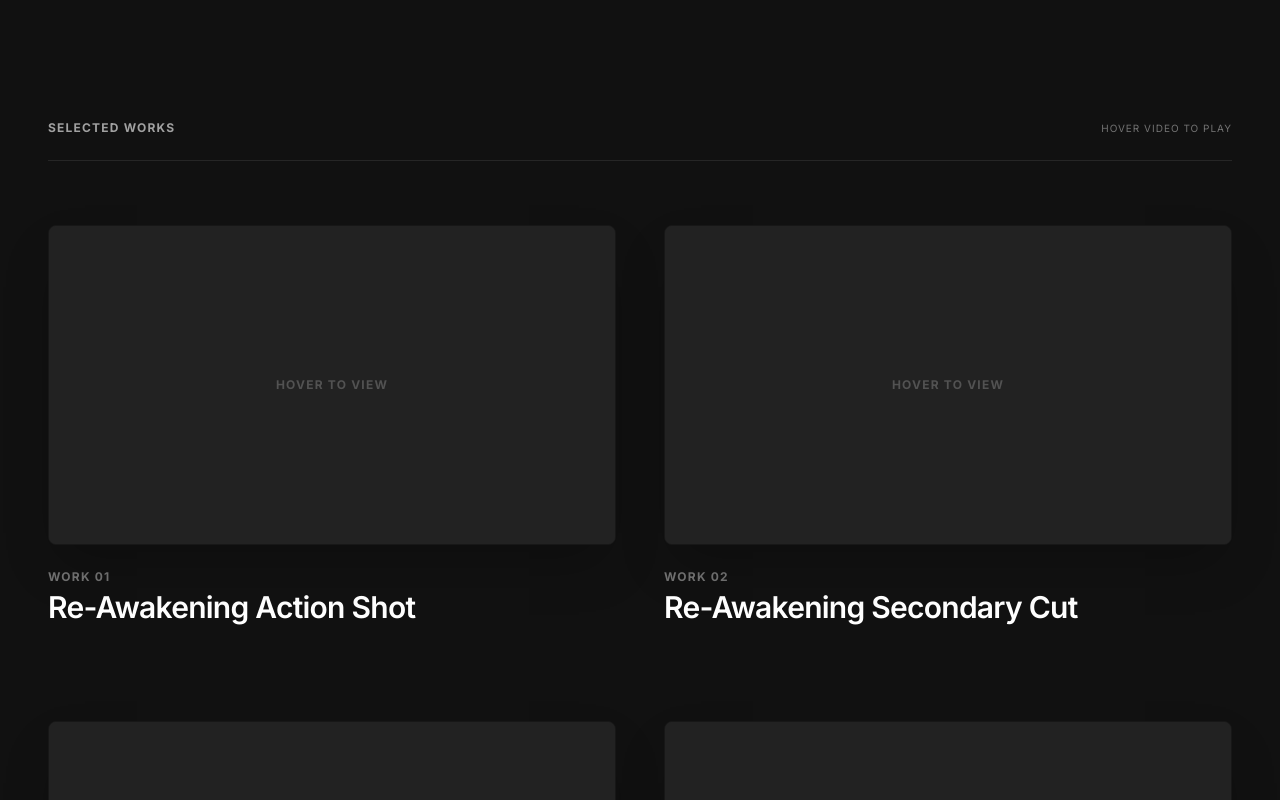
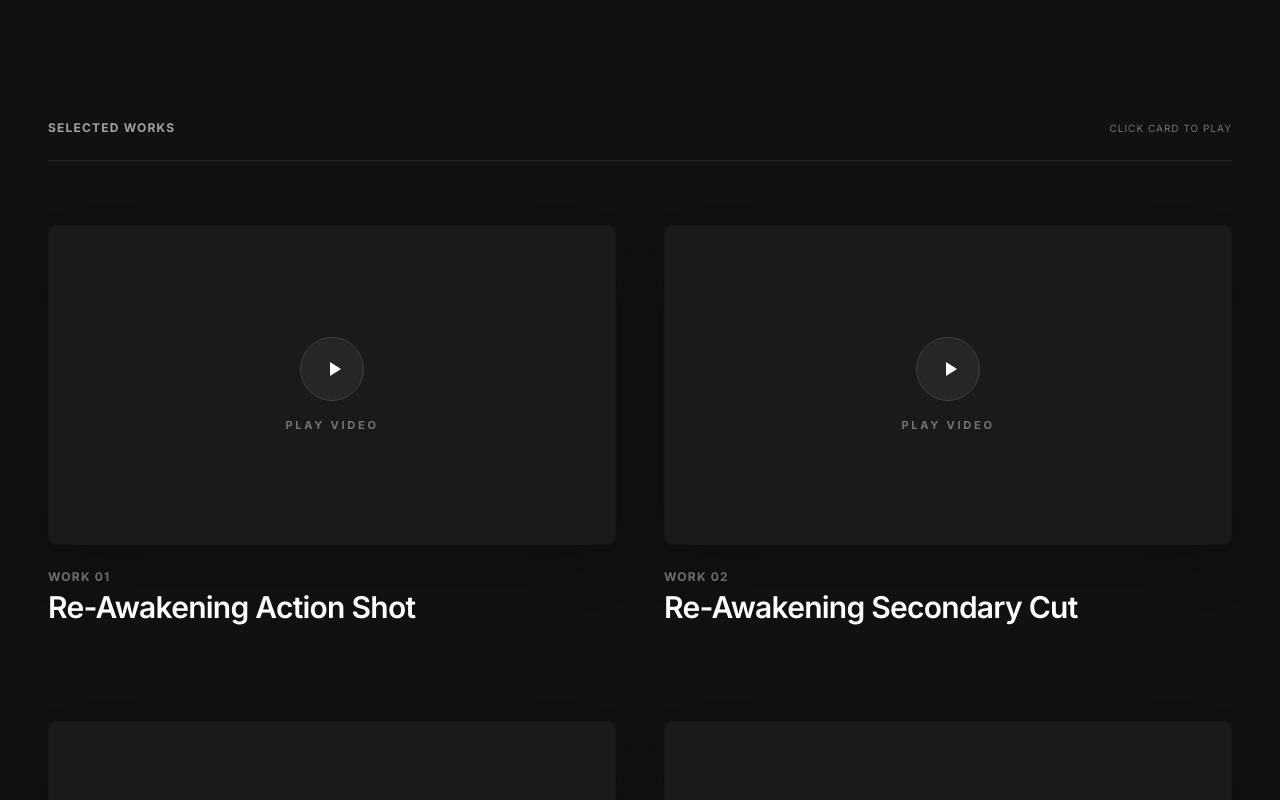
Before and after one commit to Kstyles-byte/shanx, a Next.js app: page / in a window 1280 px wide. Shown: the part 680-1480 px from the top of the page. Built offline with nearby package versions, Linux system fonts and the light colour scheme.

Commit message:
implement video modal with click-to-play functionality and Escape key close

```diff
--- a/src/app/page.tsx
+++ b/src/app/page.tsx
@@ -70,7 +70,7 @@ const tools = ["OpenToonz", "ToonBoom", "Krita", "SketchBook Pro"];
 
 export default function Home() {
   const observerRef = useRef<IntersectionObserver | null>(null);
-  const [hoveredId, setHoveredId] = useState<string | null>(null);
+  const [activeProject, setActiveProject] = useState<Project | null>(null);
 
   useEffect(() => {
     observerRef.current = new IntersectionObserver(
@@ -104,8 +104,20 @@ export default function Home() {
     }
   };
 
+  // Close modal with Escape key
+  useEffect(() => {
+    const handleKeyDown = (e: KeyboardEvent) => {
+      if (e.key === "Escape") {
+        setActiveProject(null);
+      }
+    };
+    window.addEventListener("keydown", handleKeyDown);
+    return () => window.removeEventListener("keydown", handleKeyDown);
+  }, []);
+
   return (
     <main className="flex-1 bg-[#111111] text-[#E5E5E5] selection:bg-[#E5E5E5] selection:text-[#111111]">
+      {/* Hero Section */}
       <section className="min-h-screen flex flex-col justify-center items-center text-center px-6 md:px-12 max-w-7xl mx-auto">
         <h1 className="text-5xl md:text-8xl font-bold text-white tracking-tighter mb-6 uppercase">
           Fortune Chidi
@@ -121,56 +133,119 @@ export default function Home() {
         </button>
       </section>
 
+      {/* Work Gallery */}
       <section className="px-6 md:px-12 max-w-7xl mx-auto mb-32">
         <div className="mb-16 border-b border-neutral-800 pb-6 flex justify-between items-end">
           <h2 className="text-xs font-bold tracking-widest text-neutral-400 uppercase">
             Selected Works
           </h2>
           <span className="text-[10px] text-neutral-500 uppercase tracking-widest hidden sm:inline">
-            Hover video to play
+            Click card to play
           </span>
         </div>
         <div className="grid grid-cols-1 md:grid-cols-2 gap-x-12 gap-y-24">
-          {projects.map((project) => {
-            const isHovered = hoveredId === project.id;
-            return (
-              <div key={project.id} className="project-card flex flex-col gap-4">
+          {projects.map((project) => (
             <div
-                  onMouseEnter={() => setHoveredId(project.id)}
-                  onMouseLeave={() => setHoveredId(null)}
-                  className="project-video-container rounded-lg bg-[#222222] overflow-hidden aspect-video shadow-2xl border border-neutral-900 cursor-pointer relative"
+              key={project.id}
+              onClick={() => setActiveProject(project)}
+              className="project-card flex flex-col gap-4 group cursor-pointer"
             >
-                  <div className={`absolute inset-0 bg-[#222222] flex items-center justify-center transition-opacity duration-300 ${isHovered ? "opacity-0 pointer-events-none" : "opacity-100"}`}>
-                    <span className="text-xs font-bold tracking-widest text-neutral-600 uppercase">
-                      Hover to View
+              {/* Premium Brutalist Placeholder Card */}
+              <div className="project-video-container rounded-lg bg-[#1A1A1A] hover:bg-[#222222] transition-colors duration-300 aspect-video shadow-2xl border border-neutral-900 flex flex-col items-center justify-center relative p-8 group-hover:scale-[1.02]">
+                <div className="flex flex-col items-center gap-4 transition-transform duration-300 group-hover:scale-110">
+                  <div className="w-16 h-16 rounded-full bg-neutral-800 flex items-center justify-center text-white border border-neutral-700 transition-all duration-300 group-hover:bg-white group-hover:text-black group-hover:border-white">
+                    <svg
+                      xmlns="http://www.w3.org/2000/svg"
+                      fill="currentColor"
+                      viewBox="0 0 24 24"
+                      className="w-6 h-6 translate-x-[2px]"
+                    >
+                      <path d="M8 5v14l11-7z" />
+                    </svg>
+                  </div>
+                  <span className="text-[11px] font-bold tracking-[0.25em] text-neutral-500 uppercase group-hover:text-neutral-300 transition-colors">
+                    PLAY VIDEO
                   </span>
                 </div>
-
-                  {isHovered && (
-                    <video
-                      src={project.videoSrc}
-                      autoPlay
-                      loop
-                      muted
-                      playsInline
-                      className="w-full h-full object-cover relative z-10"
-                    />
-                  )}
               </div>
               <div className="flex flex-col gap-1 mt-2">
                 <span className="text-xs font-bold tracking-widest text-neutral-500 uppercase">
                   Work {project.number}
                 </span>
-                  <h3 className="text-2xl md:text-3xl font-semibold text-white tracking-tight">
+                <h3 className="text-2xl md:text-3xl font-semibold text-white tracking-tight group-hover:text-white transition-colors">
                   {project.title}
                 </h3>
               </div>
             </div>
-            );
-          })}
+          ))}
         </div>
       </section>
 
+      {/* Lightbox / Video Modal */}
+      {activeProject && (
+        <div
+          onClick={() => setActiveProject(null)}
+          className="fixed inset-0 z-50 flex items-center justify-center bg-black/90 backdrop-blur-sm p-4 md:p-12 animate-fade-in transition-all duration-300"
+        >
+          <div
+            onClick={(e) => e.stopPropagation()}
+            className="w-full max-w-5xl bg-[#161616] rounded-xl overflow-hidden shadow-2xl border border-neutral-800 relative flex flex-col"
+          >
+            {/* Close Button */}
+            <button
+              onClick={() => setActiveProject(null)}
+              className="absolute top-4 right-4 z-50 w-10 h-10 rounded-full bg-black/60 hover:bg-white hover:text-black text-white flex items-center justify-center transition-all duration-200 cursor-pointer"
+            >
+              <svg
+                xmlns="http://www.w3.org/2000/svg"
+                fill="none"
+                viewBox="0 0 24 24"
+                strokeWidth={2.5}
+                stroke="currentColor"
+                className="w-5 h-5"
+              >
+                <path
+                  strokeLinecap="round"
+                  strokeLinejoin="round"
+                  d="M6 18L18 6M6 6l12 12"
+                />
+              </svg>
+            </button>
+
+            {/* Video Container inside modal */}
+            <div className="aspect-video w-full bg-black relative">
+              <video
+                key={activeProject.id}
+                src={activeProject.videoSrc}
+                autoPlay
+                controls
+                preload="auto"
+                className="w-full h-full object-contain"
+              />
+            </div>
+
+            {/* Metadata Bar */}
+            <div className="p-6 md:p-8 bg-[#1A1A1A] border-t border-neutral-800 flex flex-col md:flex-row justify-between items-start md:items-center gap-4">
+              <div>
+                <span className="text-xs font-bold tracking-widest text-neutral-500 uppercase">
+                  Work {activeProject.number}
+                </span>
+                <h2 className="text-xl md:text-2xl font-bold text-white tracking-tight mt-1">
+                  {activeProject.title}
+                </h2>
+              </div>
+              <button
+                onClick={() => setActiveProject(null)}
+                className="text-xs font-bold tracking-widest text-[#E5E5E5] hover:text-white uppercase hover:underline"
+              >
+                Close Player
+              </button>
+            </div>
+          </div>
+        </div>
+      )}
+
+      {/* Footer / About & Contact */}
       <footer
         id="contact"
         className="bg-[#222222] text-[#E5E5E5] rounded-t-3xl py-24 px-6 md:px-12 border-t border-neutral-800"
```
Lines whose indentation alone changed are shown as unchanged.
